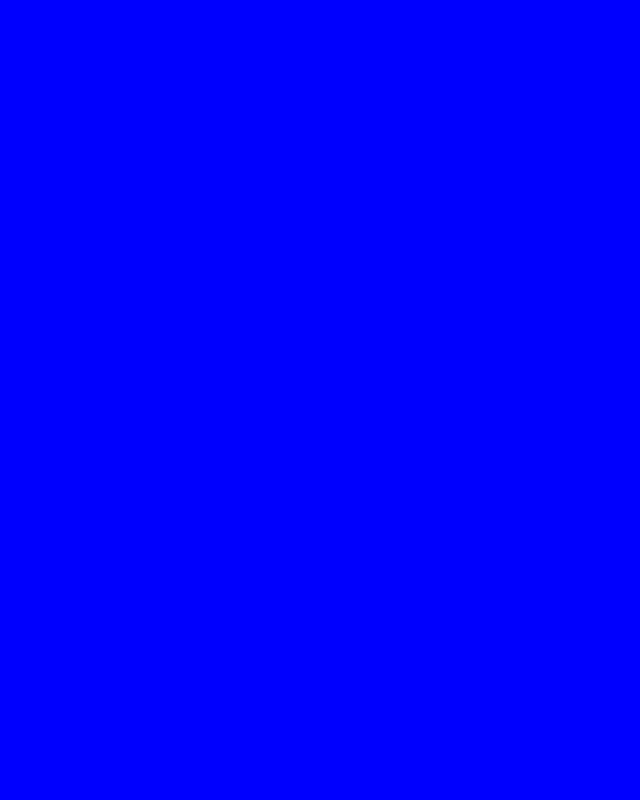
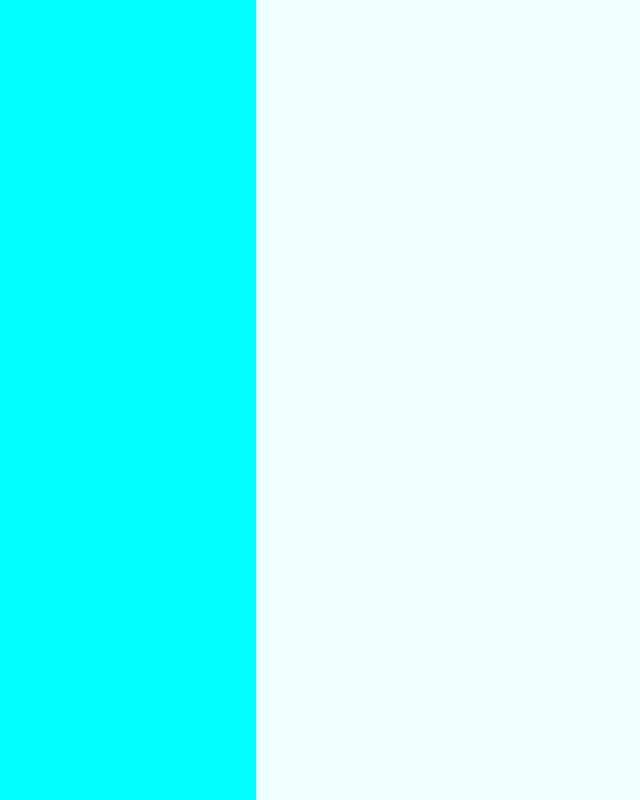
Before and after one commit to wafanakha/todo-list, a website built with webpack: page dist/index.html in a window 1280 px wide. Shown: the whole page, without its empty margins (0-640 px from the left). Built offline with nearby package versions, Linux system fonts and the light colour scheme.

Commit message:
add look

```diff
--- a/app/index.js
+++ b/app/index.js
@@ -1,2 +1,20 @@
 import _ from "lodash";
 import "./main.css";
+
+const sideBar = document.createElement("nav");
+const mainWindow = document.createElement("main");
+
+const activitiesList = document.createElement("ul");
+const projectsList = document.createElement("ul");
+
+const allActivites = document.createElement("li");
+const today = document.createElement("li");
+const thisWeek = document.createElement("li");
+
+activitiesList.appendChild(allActivites);
+activitiesList.appendChild(today);
+activitiesList.appendChild(thisWeek);
+
+sideBar.appendChild(activitiesList);
+document.body.appendChild(sideBar);
+document.body.appendChild(mainWindow);
--- a/app/main.css
+++ b/app/main.css
@@ -1,3 +1,20 @@
+* {
+  padding: 0;
+  margin: 0;
+  box-sizing: border-box;
+}
 body {
   background-color: blue;
+  height: 100vh;
+  display: flex;
 }
+nav {
+  height: 100vh;
+  width: 20vw;
+  background-color: aqua;
+}
+main {
+  height: 100vh;
+  width: 80vw;
+  background-color: azure;
+}
```
Also changed, not shown: dist/bundle.js, 1 other file.
